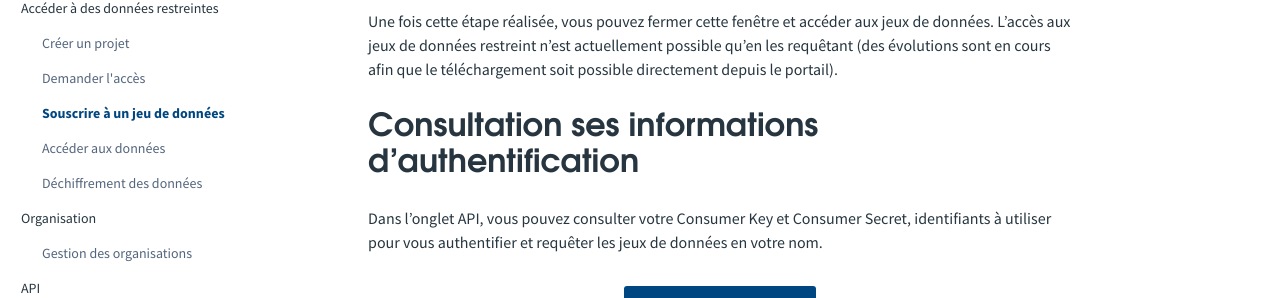
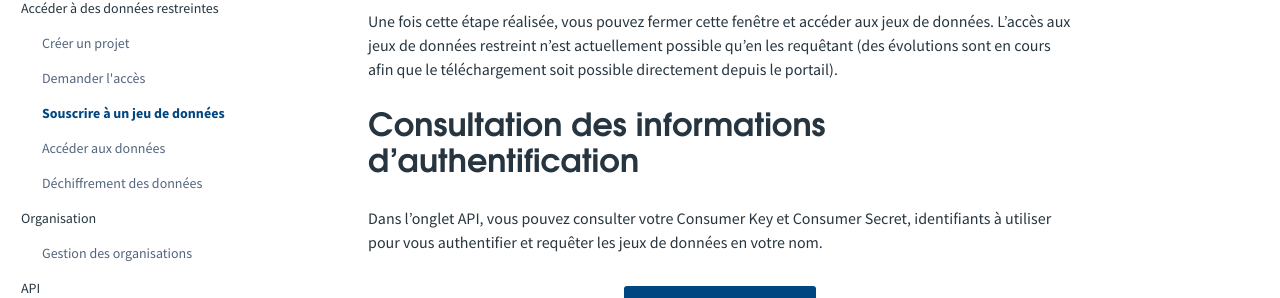
Before and after one commit to sigrennesmetropole/rudi_documentation, a Jekyll site: the page built from articles/_acces_donnees_restreintes/souscrire_jdd.md, in a window 1280 px wide. Shown: the part 568-866 px from the top of the page. Built offline with Jekyll 4.4.1, drawn with Linux system fonts in a browser that asks for light colours.

Commit message:
Update souscrire_jdd.md

```diff
--- a/articles/_acces_donnees_restreintes/souscrire_jdd.md
+++ b/articles/_acces_donnees_restreintes/souscrire_jdd.md
@@ -17,6 +17,6 @@ Pour cela :
 Une fois cette étape réalisée, vous pouvez fermer cette fenêtre et accéder aux jeux de données.
 L'accès aux jeux de données restreint n'est actuellement possible qu'en les requêtant (des évolutions sont en cours afin que le téléchargement soit possible directement depuis le portail).
 
-# Consultation ses informations d'authentification
+# Consultation des informations d'authentification
 
 Dans l'onglet API, vous pouvez consulter votre Consumer Key et Consumer Secret, identifiants à utiliser pour vous authentifier et requêter les jeux de données en votre nom.
```
